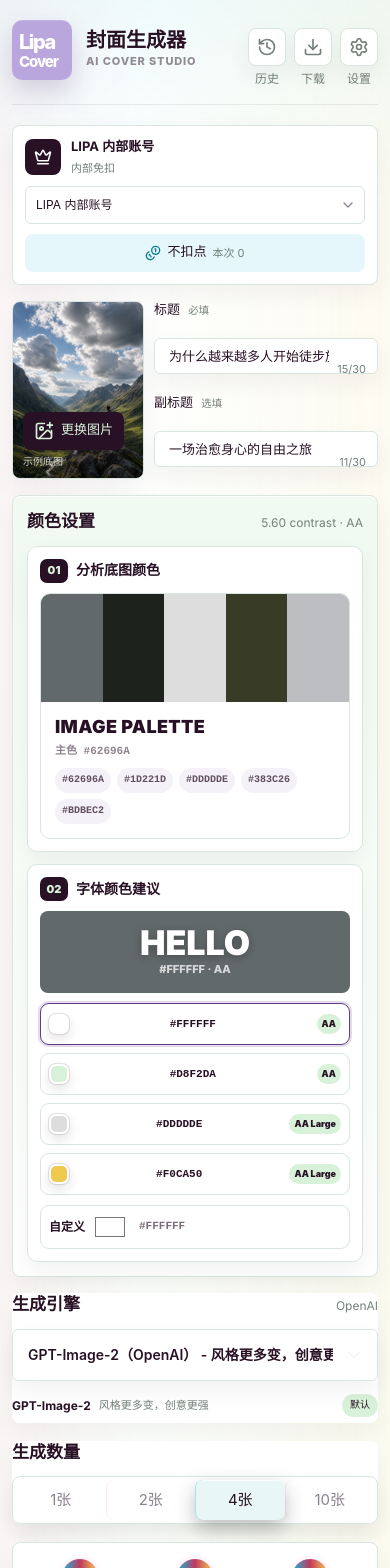
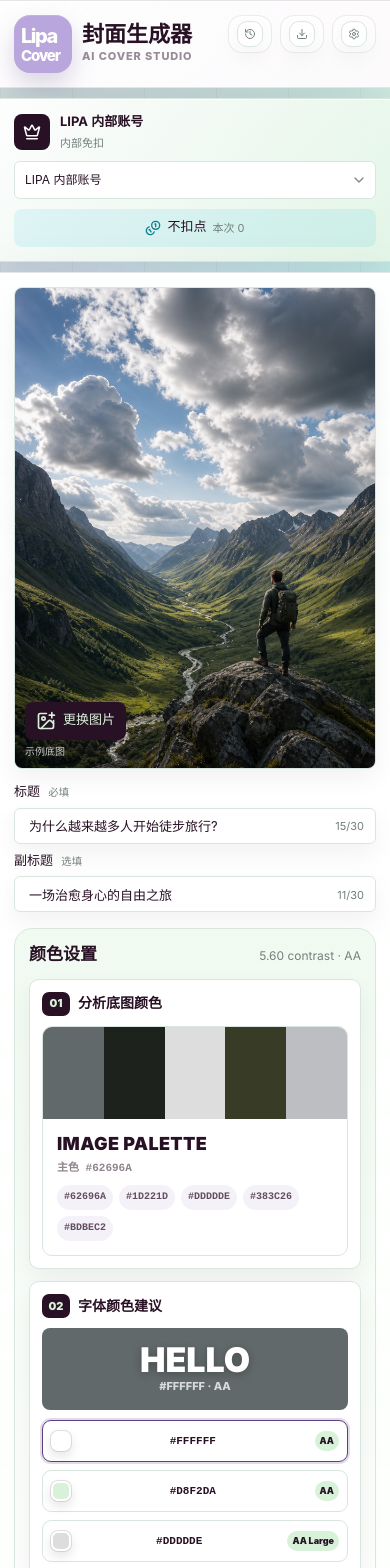
Before and after one commit to lipaliu/lipa-cover-generator, a React (Vite) app: page / in a window 390 px wide. Shown: the top 1568 px of the page. Built offline with nearby package versions, Linux system fonts and the light colour scheme.

Commit message:
Redesign as responsive web workspace

```diff
--- a/src/App.tsx
+++ b/src/App.tsx
@@ -18,7 +18,7 @@ import {
 } from "lucide-react";
 import { useCallback, useEffect, useMemo, useRef, useState, type CSSProperties } from "react";
 import { deleteHistoryBatch, getHistory, saveHistoryBatch } from "./lib/history";
-import { downloadDataUrl, fileToDataUrl, formatTime, urlToDataUrl } from "./lib/image";
+import { downloadImageUrl, fileToDataUrl, formatTime, urlToDataUrl } from "./lib/image";
 import type { CoverResult, GenerateCount, GenerateEvent, HistoryBatch, ImageEngine } from "./lib/types";
 
 const countOptions: GenerateCount[] = [1, 2, 4, 10];
@@ -176,6 +176,10 @@ function fillMissingResults(results: CoverResult[], total: number): CoverResult[
       error: "这一张没有返回结果，请重试。",
     };
   });
+}
+
+function coverDownloadName(cover: CoverResult) {
+  return `lipa-cover-${String(cover.id).padStart(2, "0")}.png`;
 }
 
 function readableHex(value: number) {
@@ -409,6 +413,7 @@ export function App() {
   const contrastBase = detectedColor;
   const currentContrast = contrastRatio(editLayer.color, contrastBase);
   const estimatedCost = selectedAccount.internal ? 0 : count;
+  const firstDownload = results.find((result) => result.image_url);
 
   const refreshHistory = useCallback(async () => {
     try {
@@ -643,15 +648,40 @@ export function App() {
     await refreshHistory();
   };
 
-  const downloadCover = async (cover: CoverResult) => {
+  const downloadCover = (cover: CoverResult) => {
     if (!cover.image_url) return;
-    const dataUrl = cover.image_url.startsWith("data:") ? cover.image_url : await urlToDataUrl(cover.image_url);
-    downloadDataUrl(dataUrl, `lipa-cover-${cover.id}.png`);
+    downloadImageUrl(cover.image_url, coverDownloadName(cover));
   };
 
-  const downloadFirst = async () => {
-    const first = results.find((result) => result.image_url);
-    if (first) await downloadCover(first);
+  const saveCoverLocally = async (cover: CoverResult) => {
+    if (!cover.image_url) return;
+    try {
+      const response = await fetch("/api/export-cover", {
+        method: "POST",
+        headers: { "Content-Type": "application/json" },
+        body: JSON.stringify({
+          imageUrl: cover.image_url,
+          filename: coverDownloadName(cover),
+        }),
+      });
+      const payload = (await response.json()) as { ok?: boolean; path?: string; message?: string };
+      if (!response.ok || !payload.ok) {
+        throw new Error(payload.message || "本地保存失败。");
+      }
+      setErrorMessage("");
+      setMessage(`已保存到本地：${payload.path}`);
+    } catch (error) {
+      setErrorMessage(error instanceof Error ? error.message : "本地保存失败。");
+    }
+  };
+
+  const handleCoverDownload = (cover: CoverResult) => {
+    downloadCover(cover);
+    void saveCoverLocally(cover);
+  };
+
+  const downloadFirst = () => {
+    if (firstDownload) handleCoverDownload(firstDownload);
   };
 
   return (
@@ -737,6 +767,8 @@ export function App() {
 
         {activeTab === "generate" ? (
           <>
+            <section className="workspace-grid" aria-label="封面生成工作台">
+              <div className="workspace-panel setup-panel">
                 <section className="input-zone">
                   <label className="photo-picker">
                     <input
@@ -861,6 +893,7 @@ export function App() {
                   </div>
                 </section>
 
+                <div className="controls-row">
                   <section className="engine-zone" aria-label="生成引擎">
                     <div className="section-heading">
                       <h2>生成引擎</h2>
@@ -913,7 +946,17 @@ export function App() {
                       ))}
                     </div>
                   </section>
+                </div>
 
+                <footer className="action-bar">
+                  <button className="primary-action" type="button" onClick={isGenerating ? stopGenerate : startGenerate}>
+                    {isGenerating ? <Square size={18} /> : <WandSparkles size={19} />}
+                    {isGenerating ? "停止生成" : "生成封面"}
+                  </button>
+                </footer>
+              </div>
+
+              <div className="workspace-panel output-panel">
                 <section className="progress-card" aria-label="生成进度">
                   <div className="steps">
                     {[
@@ -954,9 +997,7 @@ export function App() {
                       <button
                         type="button"
                         className="cover-preview"
-                    onClick={() => {
-                      if (cover.image_url) void downloadCover(cover);
-                    }}
+                        onClick={() => handleCoverDownload(cover)}
                         disabled={!cover.image_url}
                         aria-label={cover.image_url ? `下载第 ${cover.id} 张封面` : undefined}
                       >
@@ -978,9 +1019,7 @@ export function App() {
                         <button
                           type="button"
                           aria-label={cover.image_url ? `下载第 ${cover.id} 张封面` : "等待生成"}
-                      onClick={() => {
-                        if (cover.image_url) void downloadCover(cover);
-                      }}
+                          onClick={() => handleCoverDownload(cover)}
                           disabled={!cover.image_url}
                         >
                           <Download size={18} />
@@ -989,13 +1028,8 @@ export function App() {
                     </article>
                   ))}
                 </section>
-
-            <footer className="action-bar">
-              <button className="primary-action" type="button" onClick={isGenerating ? stopGenerate : startGenerate}>
-                {isGenerating ? <Square size={18} /> : <WandSparkles size={19} />}
-                {isGenerating ? "停止生成" : "生成封面"}
-              </button>
-            </footer>
+              </div>
+            </section>
           </>
         ) : (
           <section className="history-view" aria-label="历史记录">
--- a/src/lib/image.ts
+++ b/src/lib/image.ts
@@ -13,9 +13,9 @@ export async function urlToDataUrl(url: string): Promise<string> {
   return fileToDataUrl(new File([blob], "sample.png", { type: blob.type || "image/png" }));
 }
 
-export function downloadDataUrl(dataUrl: string, filename: string): void {
+export function downloadImageUrl(imageUrl: string, filename: string): void {
   const anchor = document.createElement("a");
-  anchor.href = dataUrl;
+  anchor.href = imageUrl;
   anchor.download = filename;
   document.body.appendChild(anchor);
   anchor.click();
--- a/src/styles.css
+++ b/src/styles.css
@@ -150,6 +150,7 @@ button:disabled {
   background: transparent;
   color: rgba(242, 240, 234, 0.72);
   cursor: pointer;
+  text-decoration: none;
 }
 
 .tool-button svg {
@@ -594,6 +595,7 @@ button:disabled {
 
 .cover-preview {
   position: relative;
+  display: block;
   width: 100%;
   aspect-ratio: 3 / 4;
   overflow: hidden;
@@ -602,6 +604,7 @@ button:disabled {
     linear-gradient(145deg, rgba(255, 255, 255, 0.035), rgba(255, 255, 255, 0)),
     #11121a;
   cursor: pointer;
+  text-decoration: none;
 }
 
 .cover-preview img {
@@ -655,6 +658,7 @@ button:disabled {
   background: transparent;
   color: rgba(242, 240, 234, 0.56);
   cursor: pointer;
+  text-decoration: none;
 }
 
 .cover-preview:disabled,
@@ -2555,3 +2559,353 @@ html {
     grid-template-columns: 1fr;
   }
 }
+
+/* Responsive website shell */
+body {
+  background:
+    radial-gradient(circle at 10% 8%, rgba(185, 166, 221, 0.42), transparent 26rem),
+    radial-gradient(circle at 84% 12%, rgba(19, 183, 217, 0.22), transparent 28rem),
+    linear-gradient(135deg, #d8f2da 0%, #f7fff8 42%, #fff7fb 100%);
+}
+
+.app-shell {
+  align-items: flex-start;
+  justify-content: center;
+  padding: clamp(18px, 3vw, 44px);
+  background:
+    linear-gradient(90deg, rgba(40, 17, 37, 0.035) 1px, transparent 1px),
+    linear-gradient(180deg, rgba(40, 17, 37, 0.028) 1px, transparent 1px);
+  background-size: 72px 72px;
+}
+
+.device-frame {
+  width: min(100%, 1440px);
+  min-height: auto;
+  padding: 0;
+  overflow: visible;
+  border: 0;
+  border-radius: 0;
+  background: transparent;
+  box-shadow: none;
+  backdrop-filter: none;
+}
+
+.device-frame::before {
+  display: none;
+}
+
+.topbar {
+  margin-bottom: 18px;
+  padding: 14px;
+  align-items: center;
+  border: 1px solid rgba(40, 17, 37, 0.1);
+  border-radius: 22px;
+  background:
+    linear-gradient(135deg, rgba(255, 255, 255, 0.92), rgba(255, 250, 253, 0.78)),
+    rgba(255, 255, 255, 0.72);
+  box-shadow:
+    inset 0 1px 0 rgba(255, 255, 255, 0.9),
+    0 24px 60px rgba(40, 17, 37, 0.1);
+}
+
+.brand-logo-mark {
+  width: 64px;
+  height: 64px;
+  border-radius: 16px;
+}
+
+.brand-copy strong {
+  font-size: clamp(22px, 2vw, 32px);
+}
+
+.brand-copy small {
+  font-size: 11px;
+}
+
+.toolbar {
+  align-items: center;
+  gap: 8px;
+}
+
+.tool-button {
+  width: auto;
+  min-height: 44px;
+  padding: 7px 11px;
+  grid-auto-flow: column;
+  align-items: center;
+  justify-items: center;
+  border: 1px solid rgba(40, 17, 37, 0.08);
+  border-radius: 14px;
+  background: rgba(255, 255, 255, 0.62);
+  box-shadow: none;
+}
+
+.tool-button svg {
+  width: 30px;
+  height: 30px;
+  padding: 6px;
+  border-radius: 10px;
+}
+
+.tool-button span {
+  font-size: 13px;
+  font-weight: 760;
+}
+
+.settings-panel {
+  width: auto;
+  margin: 0 0 16px;
+  border-radius: 18px;
+  background: rgba(255, 255, 255, 0.72);
+}
+
+.account-card {
+  margin-bottom: 18px;
+  padding: 14px;
+  border-radius: 20px;
+  background:
+    linear-gradient(135deg, rgba(255, 255, 255, 0.88), rgba(216, 242, 218, 0.58)),
+    rgba(255, 255, 255, 0.76);
+}
+
+.workspace-grid {
+  position: relative;
+  z-index: 1;
+  display: grid;
+  grid-template-columns: minmax(390px, 480px) minmax(0, 1fr);
+  gap: 22px;
+  align-items: start;
+}
+
+.workspace-panel {
+  min-width: 0;
+  border: 1px solid rgba(40, 17, 37, 0.1);
+  border-radius: 26px;
+  background:
+    linear-gradient(180deg, rgba(255, 255, 255, 0.94), rgba(251, 255, 251, 0.82)),
+    rgba(255, 255, 255, 0.82);
+  box-shadow:
+    inset 0 1px 0 rgba(255, 255, 255, 0.94),
+    0 24px 64px rgba(40, 17, 37, 0.1);
+}
+
+.setup-panel {
+  padding: 18px;
+}
+
+.output-panel {
+  padding: 18px;
+  min-height: 680px;
+}
+
+.input-zone,
+.design-zone,
+.engine-zone,
+.count-zone,
+.progress-card {
+  border-radius: 18px;
+  box-shadow: none;
+}
+
+.input-zone {
+  grid-template-columns: 176px minmax(0, 1fr);
+  gap: 14px;
+}
+
+.photo-picker,
+.photo-picker img {
+  min-height: 218px;
+}
+
+.simple-color-steps {
+  grid-template-columns: 1fr;
+}
+
+.pantone-strip {
+  height: 92px;
+}
+
+.controls-row {
+  display: grid;
+  grid-template-columns: 1fr;
+  gap: 14px;
+}
+
+.engine-zone,
+.count-zone {
+  margin-top: 0;
+  padding: 14px;
+}
+
+.action-bar {
+  margin-top: 14px;
+}
+
+.primary-action {
+  height: 58px;
+  border-radius: 16px;
+  font-size: 16px;
+}
+
+.progress-card {
+  margin-top: 0;
+}
+
+.result-grid {
+  margin-top: 16px;
+  grid-template-columns: repeat(auto-fill, minmax(168px, 1fr));
+  gap: 16px;
+}
+
+.cover-card {
+  border-radius: 18px;
+  background: #fff;
+  box-shadow: 0 14px 32px rgba(40, 17, 37, 0.08);
+}
+
+.cover-preview {
+  border-radius: 18px 18px 0 0;
+}
+
+.cover-card footer {
+  height: 42px;
+}
+
+.tabbar {
+  display: none;
+}
+
+.history-view {
+  position: relative;
+  z-index: 1;
+  min-height: 520px;
+  padding: 22px;
+  border: 1px solid rgba(40, 17, 37, 0.1);
+  border-radius: 26px;
+  background: rgba(255, 255, 255, 0.82);
+  box-shadow: 0 24px 64px rgba(40, 17, 37, 0.1);
+}
+
+@media (min-width: 1180px) {
+  .result-grid {
+    grid-template-columns: repeat(auto-fill, minmax(190px, 1fr));
+  }
+
+  .output-panel {
+    min-height: 760px;
+  }
+}
+
+@media (max-width: 980px) {
+  .workspace-grid {
+    grid-template-columns: 1fr;
+  }
+
+  .output-panel {
+    min-height: 0;
+  }
+
+  .result-grid {
+    grid-template-columns: repeat(auto-fill, minmax(150px, 1fr));
+  }
+}
+
+@media (max-width: 720px) {
+  .app-shell {
+    padding: 12px;
+  }
+
+  .topbar {
+    align-items: flex-start;
+    gap: 12px;
+  }
+
+  .brand {
+    gap: 10px;
+  }
+
+  .brand-logo-mark {
+    width: 58px;
+    height: 58px;
+  }
+
+  .toolbar {
+    flex-wrap: wrap;
+    justify-content: flex-end;
+    max-width: 170px;
+  }
+
+  .tool-button {
+    min-height: 38px;
+    padding: 5px 8px;
+  }
+
+  .tool-button svg {
+    width: 26px;
+    height: 26px;
+  }
+
+  .tool-button span {
+    display: none;
+  }
+
+  .account-card {
+    grid-template-columns: 1fr;
+  }
+
+  .workspace-panel,
+  .history-view {
+    border-radius: 22px;
+    padding: 14px;
+  }
+
+  .input-zone {
+    grid-template-columns: 1fr;
+  }
+
+  .photo-picker,
+  .photo-picker img {
+    min-height: 240px;
+  }
+
+  .result-grid {
+    grid-template-columns: repeat(2, minmax(0, 1fr));
+    gap: 12px;
+  }
+
+  .steps {
+    padding-inline: 4px;
+  }
+}
+
+@media (max-width: 440px) {
+  .app-shell {
+    padding: 0;
+  }
+
+  .topbar,
+  .account-card,
+  .workspace-panel,
+  .history-view {
+    border-radius: 0;
+    border-left: 0;
+    border-right: 0;
+  }
+
+  .topbar {
+    margin-bottom: 10px;
+  }
+
+  .account-card {
+    margin-bottom: 10px;
+  }
+
+  .workspace-grid {
+    gap: 10px;
+  }
+
+  .photo-picker,
+  .photo-picker img {
+    min-height: 220px;
+  }
+}
```
Also changed, not shown: 2 other files (tests, documents, lock files or other folders). Lines whose indentation alone changed are shown as unchanged.
